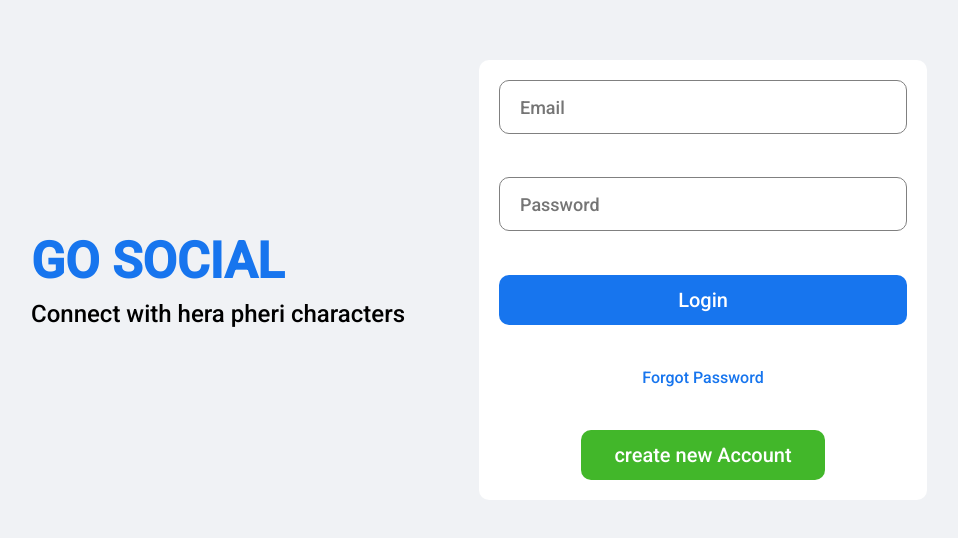
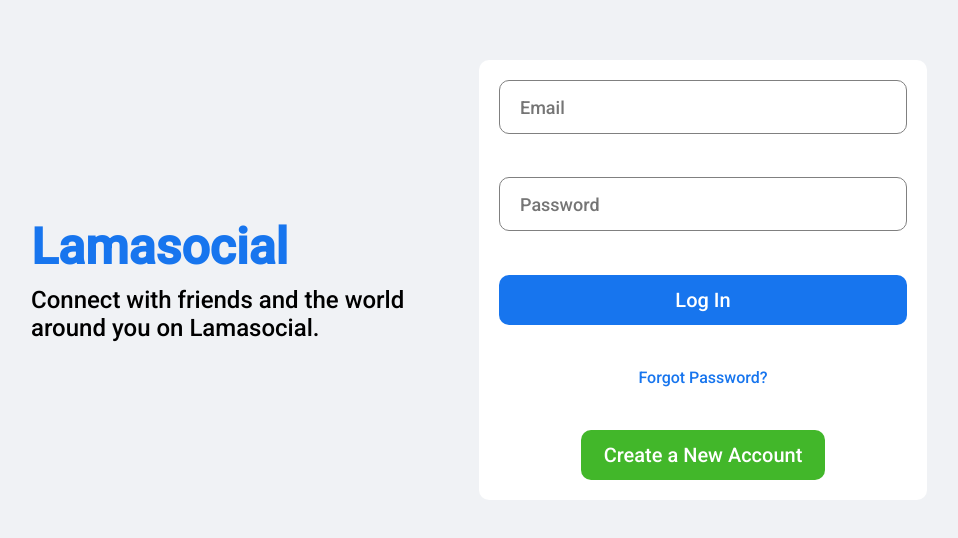
Before and after one commit to Yashkorekar/The-Social-Client, a React (Create React App) app: page /login in a window 1280 px wide. Shown: the part 120-658 px from the top of the page, without its empty margins (161-1119 px from the left). Built offline with nearby package versions, Linux system fonts and the light colour scheme.

Commit message:
register and login pages updated

```diff
--- a/src/pages/login/Login.jsx
+++ b/src/pages/login/Login.jsx
@@ -1,10 +1,10 @@
+import { useContext, useRef } from "react";
 import "./login.css";
 import { loginCall } from "../../apiCalls";
-import React from "react";
-import { useContext, useRef } from "react";
+import { AuthContext } from "../../context/AuthContext";
 import { CircularProgress } from "@material-ui/core";
-import { AuthContext } from "../../context/AuthContext";
-function Login() {
+
+export default function Login() {
   const email = useRef();
   const password = useRef();
   const { isFetching, dispatch } = useContext(AuthContext);
@@ -16,12 +16,15 @@ function Login() {
       dispatch
     );
   };
+
   return (
     <div className="login">
       <div className="loginWrapper">
         <div className="loginLeft">
-          <h3 className="loginLogo">GO SOCIAL</h3>
-          <span className="loginDesc">Connect with hera pheri characters</span>
+          <h3 className="loginLogo">Lamasocial</h3>
+          <span className="loginDesc">
+            Connect with friends and the world around you on Lamasocial.
+          </span>
         </div>
         <div className="loginRight">
           <form className="loginBox" onSubmit={handleClick}>
@@ -36,22 +39,23 @@ function Login() {
               placeholder="Password"
               type="password"
               required
+              minLength="6"
               className="loginInput"
               ref={password}
             />
             <button className="loginButton" type="submit" disabled={isFetching}>
               {isFetching ? (
-                <CircularProgress color="inherit" size="25px" />
+                <CircularProgress color="white" size="20px" />
               ) : (
-                "Login"
+                "Log In"
               )}
             </button>
-            <span className="loginForgot">Forgot Password</span>
+            <span className="loginForgot">Forgot Password?</span>
             <button className="loginRegisterButton">
               {isFetching ? (
-                <CircularProgress size="25px" />
+                <CircularProgress color="white" size="20px" />
               ) : (
-                "create new Account"
+                "Create a New Account"
               )}
             </button>
           </form>
@@ -60,5 +64,3 @@ function Login() {
     </div>
   );
 }
-
-export default Login;
--- a/src/pages/login/login.css
+++ b/src/pages/login/login.css
@@ -1,15 +1,15 @@
 .login {
     width: 100vw;
     height: 100vh;
-    background-color: rgba(255, 192, 203, 0.418);
+    background-color: #f0f2f5;
     display: flex;
     align-items: center;
     justify-content: center;
   }
 
   .loginWrapper {
+    width: 70%;
     height: 70%;
-    width: 70%;
     display: flex;
   }
 
@@ -24,15 +24,15 @@
   .loginLogo {
     font-size: 50px;
     font-weight: 800;
+    color: #1775ee;
     margin-bottom: 10px;
-    color: blueviolet;
   }
 
   .loginDesc {
     font-size: 24px;
   }
 
-.loginBox {
+  .loginBox{
       height: 300px;
       padding: 20px;
       background-color: white;
@@ -42,49 +42,49 @@
       justify-content: space-between;
   }
 
-.loginInput {
+  .loginInput{
       height: 50px;
       border-radius: 10px;
-    border: 1px solid grey;
+      border: 1px solid gray;
       font-size: 18px;
       padding-left: 20px;
   }
 
-.loginInput:focus {
+  .loginInput:focus{
       outline: none;
   }
 
-.loginButton {
+  .loginButton{
       height: 50px;
       border-radius: 10px;
       border: none;
-    background-color: aquamarine;
+      background-color: #1775ee;
       color: white;
       font-size: 20px;
       font-weight: 500;
       cursor: pointer;
   }
 
-.loginButton:focus {
+  .loginButton:focus{
     outline: none;
   }
 
-.loginButton:disabled {
+  .loginButton:disabled{
     cursor: not-allowed;
   }
 
-.loginForgot {
+  .loginForgot{
       text-align: center;
-    color: aquamarine;
+      color: #1775ee;
   }
 
-.loginRegisterButton {
+  .loginRegisterButton{
       width: 60%;
       align-self: center;
       height: 50px;
       border-radius: 10px;
       border: none;
-    background-color: greenyellow;
+      background-color: #42b72a;
       color: white;
       font-size: 20px;
       font-weight: 500;
--- a/src/pages/register/Register.jsx
+++ b/src/pages/register/Register.jsx
@@ -33,9 +33,9 @@ export default function Register() {
     <div className="login">
       <div className="loginWrapper">
         <div className="loginLeft">
-          <h3 className="loginLogo">Go Social</h3>
+          <h3 className="loginLogo">Lamasocial</h3>
           <span className="loginDesc">
-            Connect with the world
+            Connect with friends and the world around you on Lamasocial.
           </span>
         </div>
         <div className="loginRight">
```
Also changed, not shown: src/pages/register/register.css (indentation only). Lines whose indentation alone changed are shown as unchanged.
